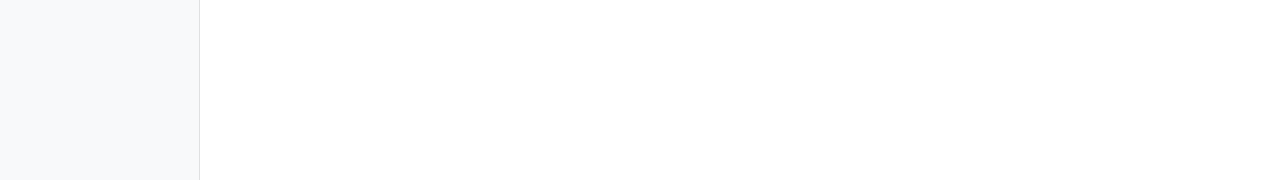
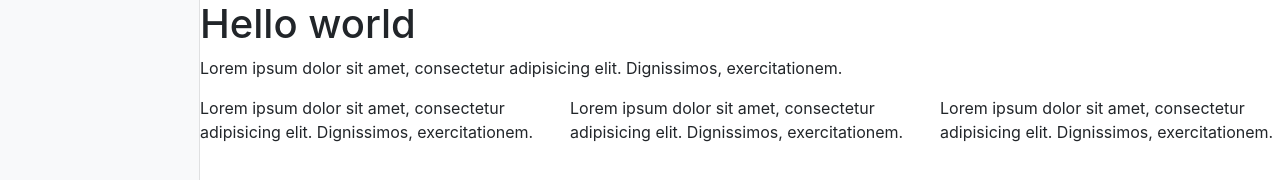
Before and after one commit to sandrig/js-constructor, a plain HTML site: page index.html in a window 1280 px wide. Shown: the top 180 px of the page. Drawn offline with nearby package versions, Linux system fonts and the light colour scheme.

Commit message:
feat: add base html markup

```diff
--- a/index.html
+++ b/index.html
@@ -5,13 +5,35 @@
   <meta http-equiv="X-UA-Compatible" content="ie=edge">
   <title>JavaScript constructor</title>
   <link rel="stylesheet" href="https://stackpath.bootstrapcdn.com/bootstrap/4.5.2/css/bootstrap.min.css" integrity="sha384-JcKb8q3iqJ61gNV9KGb8thSsNjpSL0n8PARn9HuZOnIxN0hoP+VmmDGMN5t9UJ0Z" crossorigin="anonymous">
-  <link rel="stylesheet" href="./main.css">
+  <link rel="stylesheet" href="main.css">
 </head>
 <body>
 
 <div id="app" class="container-fluid">
   <div id="panel" class="bg-light sidebar"></div>
-  <div id="site" class="content"></div>
+  <div id="site" class="content">
+    <div class="row">
+      <div class="col-sm">
+        <h1>Hello world</h1>
+      </div>
+    </div>
+    <div class="row">
+      <div class="col-sm">
+        <p>Lorem ipsum dolor sit amet, consectetur adipisicing elit. Dignissimos, exercitationem.</p>
+      </div>
+    </div>
+    <div class="row">
+      <div class="col-sm">
+        Lorem ipsum dolor sit amet, consectetur adipisicing elit. Dignissimos, exercitationem.
+      </div>
+      <div class="col-sm">
+        Lorem ipsum dolor sit amet, consectetur adipisicing elit. Dignissimos, exercitationem.
+      </div>
+      <div class="col-sm">
+        Lorem ipsum dolor sit amet, consectetur adipisicing elit. Dignissimos, exercitationem.
+      </div>
+    </div>
+  </div>
 </div>
 
 </body>
```
